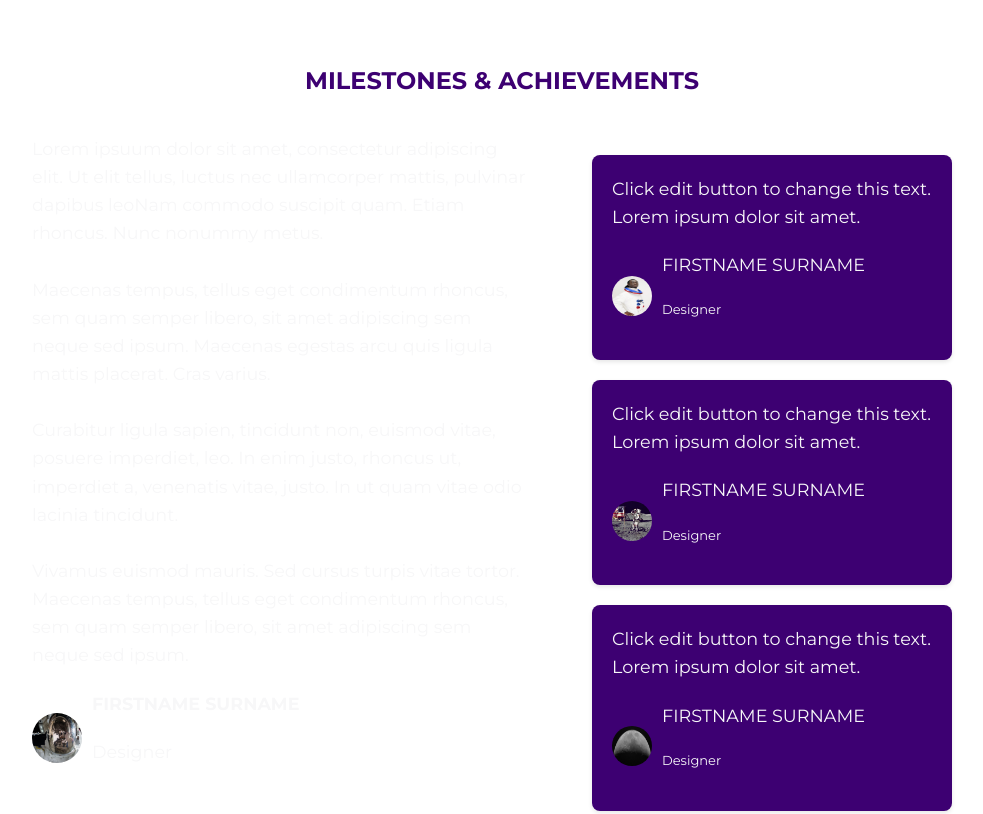
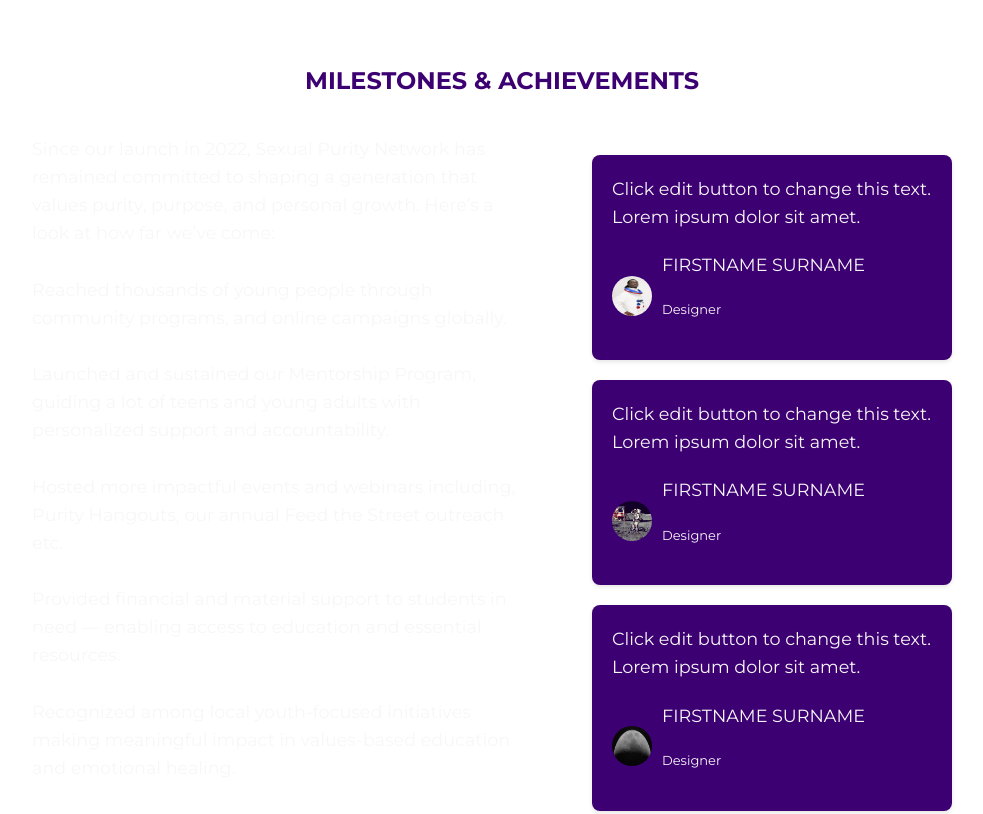
Before and after one commit to Seyman08/SPN, a plain HTML site: page about.html in a window 1280 px wide. Shown: the part 2060-2874 px from the top of the page, without its empty margins (138-1121 px from the left). Drawn offline with Linux system fonts and the light colour scheme; files whose address does not match are found by name.

Commit message:
added milestone content

```diff
--- a/about.html
+++ b/about.html
@@ -133,13 +133,20 @@
                 <div class="milestones-grid">
                     <div class="milestones-left">
                         <p>
-                            Lorem ipsuum dolor sit amet, consectetur adipiscing elit. Ut elit tellus, luctus nec ullamcorper mattis, pulvinar dapibus leoNam commodo suscipit quam. Etiam rhoncus. Nunc nonummy metus.
+                            Since our launch in 2022, Sexual Purity Network has remained committed to shaping a generation that values purity, purpose, and personal growth.
+                            Here’s a look at how far we’ve come:
                             <br/><br/>
-                            Maecenas tempus, tellus eget condimentum rhoncus, sem quam semper libero, sit amet adipiscing sem neque sed ipsum. Maecenas egestas arcu quis ligula mattis placerat. Cras varius.
+                            Reached thousands of young people through community programs, and online campaigns globally.
                             <br/><br/>
-                            Curabitur ligula sapien, tincidunt non, euismod vitae, posuere imperdiet, leo. In enim justo, rhoncus ut, imperdiet a, venenatis vitae, justo. In ut quam vitae odio lacinia tincidunt.
+                            Launched and sustained our Mentorship Program, guiding a lot of teens and young adults with personalized support and accountability.
                             <br/><br/>
-                            Vivamus euismod mauris. Sed cursus turpis vitae tortor. Maecenas tempus, tellus eget condimentum rhoncus, sem quam semper libero, sit amet adipiscing sem neque sed ipsum.
+                            Hosted more impactful events and webinars including, Purity Hangouts, our annual Feed the Street outreach etc.
+                            <br/><br/>
+                            Provided financial and material support to students in need — enabling access to education and essential resources.
+                            <br/><br/>
+                            Recognized among local youth-focused initiatives making meaningful impact in values-based education and emotional healing.
+                            <br/><br/>
+                            We’re just getting started — and every life changed is a reminder of why we do what we do.
                         </p>
                         <div class="profile">
                             <img src="assets/images/ABOUT US/mile11.jpeg" alt="Profile" />
```
Also changed, not shown: index.html (+3 -2 lines).
